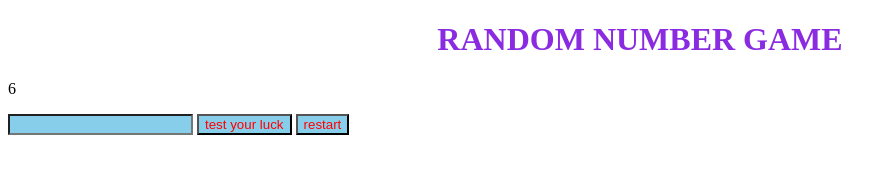
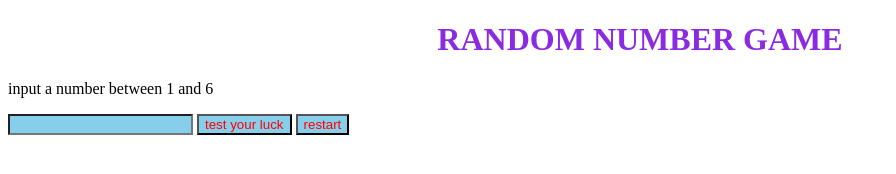
Before and after one commit to victor-phillips/ICSOR-7-01-HTML, a plain HTML site: page index.html in a window 1280 px wide. Shown: the whole page, without its empty margins (0-896 px from the left). Drawn offline with Linux system fonts and the light colour scheme.

Commit message:
fixed some stuff

```diff
--- a/index.html
+++ b/index.html
@@ -7,17 +7,17 @@
     <link href="style.css" rel="stylesheet" type="text/css" />
   </head>
   <body>
-    <h1 class='header'>
+    <h1 class="header">
       RANDOM NUMBER GAME
     </h1>
-    <p id='text'>
+    <p>
       input a number between 1 and 6
     </p>
-    <input class='input' id='input' type='number'>
-    <button id='button' class='button'>
+    <input class="input" id="input" type="number">
+    <button id="button" class="button">
       test your luck
     </button>
-    <button id='restart' class='button'>
+    <button id="restart" class="button">
       restart
     </button>
     <script src="script.js"></script>
--- a/script.js
+++ b/script.js
@@ -7,7 +7,6 @@ rval = rval + 1
 // detects button press
 document.getElementById('button').addEventListener('click', function1)
 document.getElementById('restart').addEventListener('click', restart)
-document.getElementById('text').innerHTML = rval
 // functions
 function function1 () {
   uval = document.getElementById('input').value
```
Also changed, not shown: style.css (line endings or trailing spaces). Lines whose indentation alone changed are shown as unchanged.
